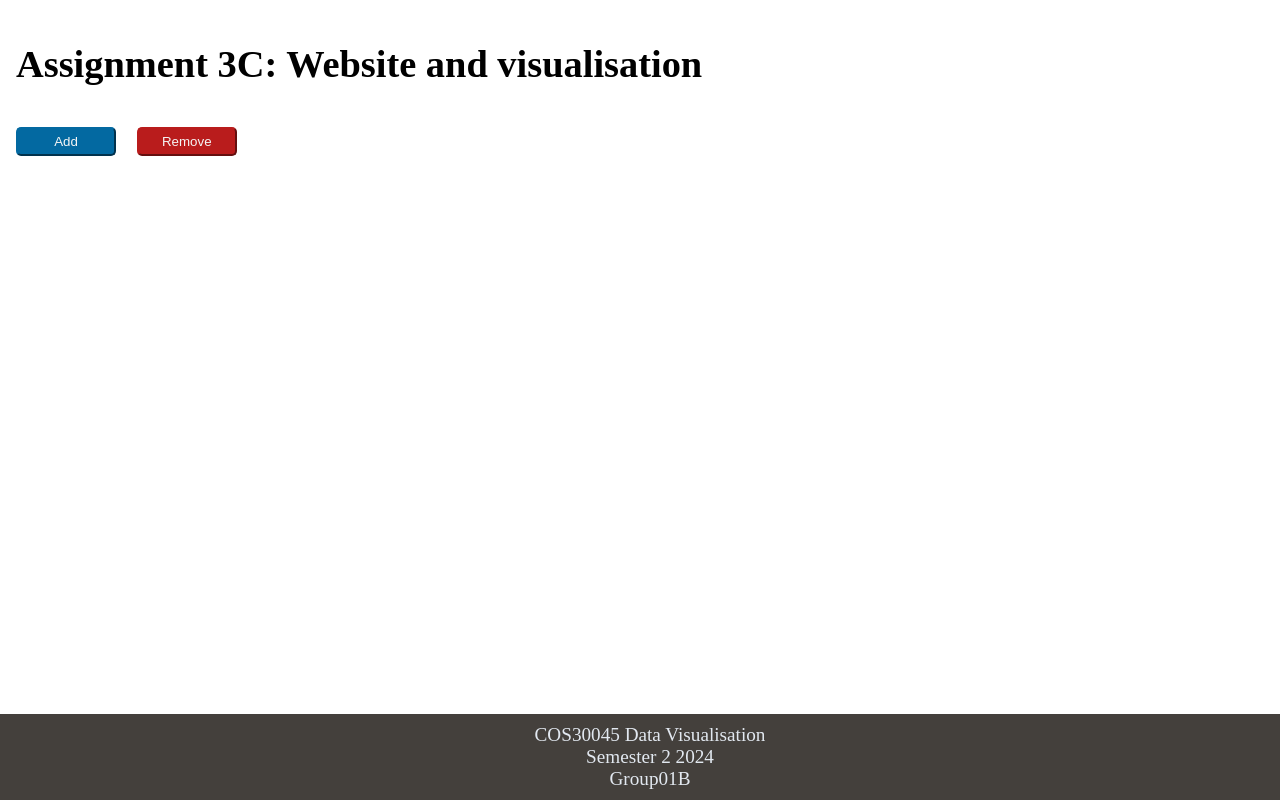
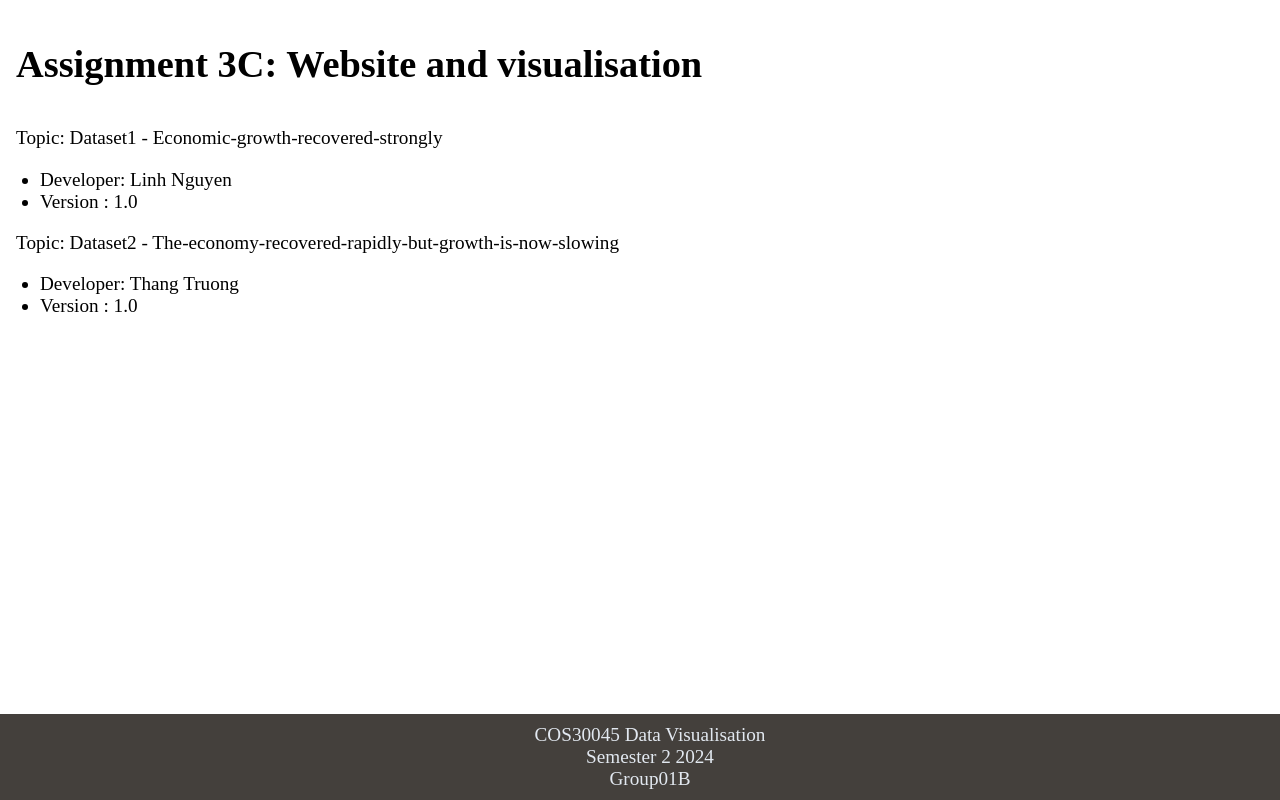
Before and after one commit to thangtruong1808/COS30045-Data-Visualisation, a plain HTML site: page Assignment 3C-Website and visualisation/Coding/index.html in a window 1280 px wide. Drawn offline with nearby package versions, Linux system fonts and the light colour scheme.

Commit message:
update tasks for project assignment 3C

```diff
--- a/Assignment 3C-Website and visualisation/Coding/index.html
+++ b/Assignment 3C-Website and visualisation/Coding/index.html
@@ -26,13 +26,21 @@
     <!-- title of web page -->
     <h1>Assignment 3C: Website and visualisation</h1>
     <div>
-      <button id="addBtn" class="button" onclick="showActiveButton(1)">
-        Add
-      </button>
-      <button id="rmBtn" class="button" onclick="showActiveButton(2)">
-        Remove
-      </button>
-      <p id="mychart"></p>
+      <p>Topic: Dataset1 - Economic-growth-recovered-strongly</p>
+      <ul>
+        <li>Developer: Linh Nguyen</li>
+        <li>Version : 1.0</li>
+      </ul>
+    </div>
+    <div>
+      <p>
+        Topic: Dataset2 -
+        The-economy-recovered-rapidly-but-growth-is-now-slowing
+      </p>
+      <ul>
+        <li>Developer: Thang Truong</li>
+        <li>Version : 1.0</li>
+      </ul>
     </div>
 
     <!-- Start Footer -->
```
